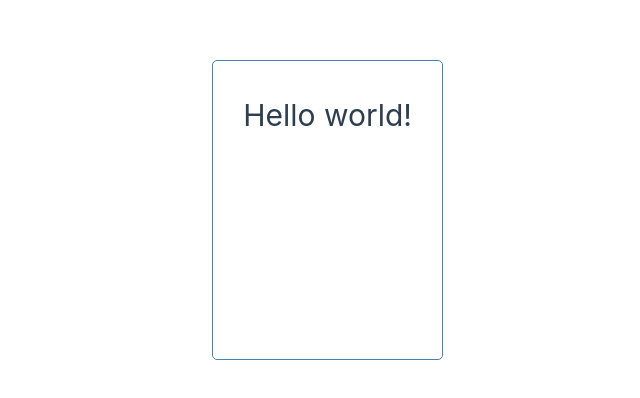
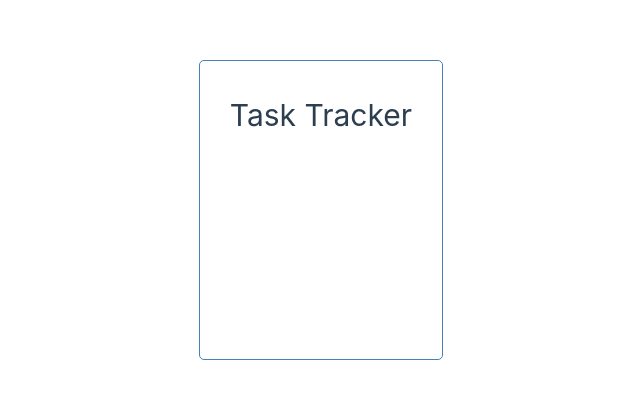
Before and after one commit to collinsigeh/jpp-vue-task-tracker, a Vue app: page / in a window 1280 px wide. Shown: the part 190-588 px from the top of the page, without its empty margins (197-837 px from the left). Built offline with nearby package versions, Linux system fonts and the light colour scheme.

Commit message:
created the header component

```diff
--- a/index.html
+++ b/index.html
@@ -4,7 +4,7 @@
     <meta charset="UTF-8" />
     <link rel="icon" href="/favicon.ico" />
     <meta name="viewport" content="width=device-width, initial-scale=1.0" />
-    <title>Vite App</title>
+    <title>Task Tracker</title>
   </head>
   <body>
     <div id="app"></div>
--- a/src/App.vue
+++ b/src/App.vue
@@ -1,10 +1,14 @@
 <script>
-
+import Header from "./components/Header.vue";
+export default {
+  name: 'App',
+  components: { Header }
+}
 </script>
 
 <template>
   <div class="container">
-    <h1>Hello world!</h1>
+    <Header />
   </div>
 </template>
 
--- /dev/null
+++ b/src/components/Header.vue
@@ -0,0 +1,20 @@
+<template>
+    <header>
+        <h1>Task Tracker</h1>
+    </header>
+</template>
+
+<script>
+    export default {
+        name: 'Header'
+    }
+</script>
+
+<style scoped>
+    header {
+        display: flex;
+        justify-content: space-between;
+        align-items: center;
+        margin-bottom: 20px;
+    }
+</style>
```
